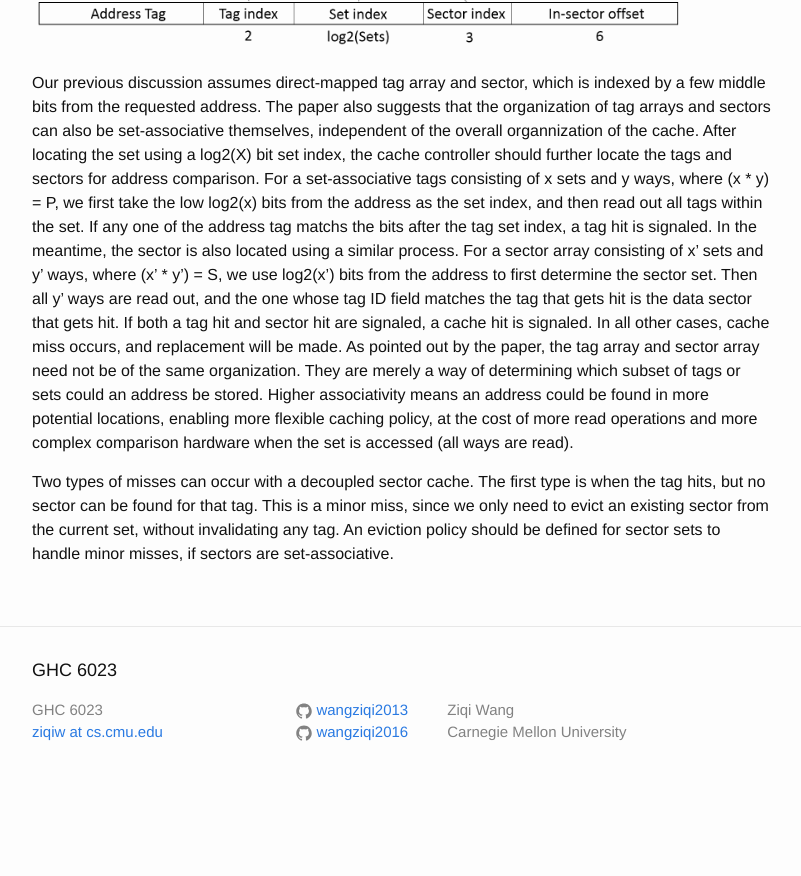
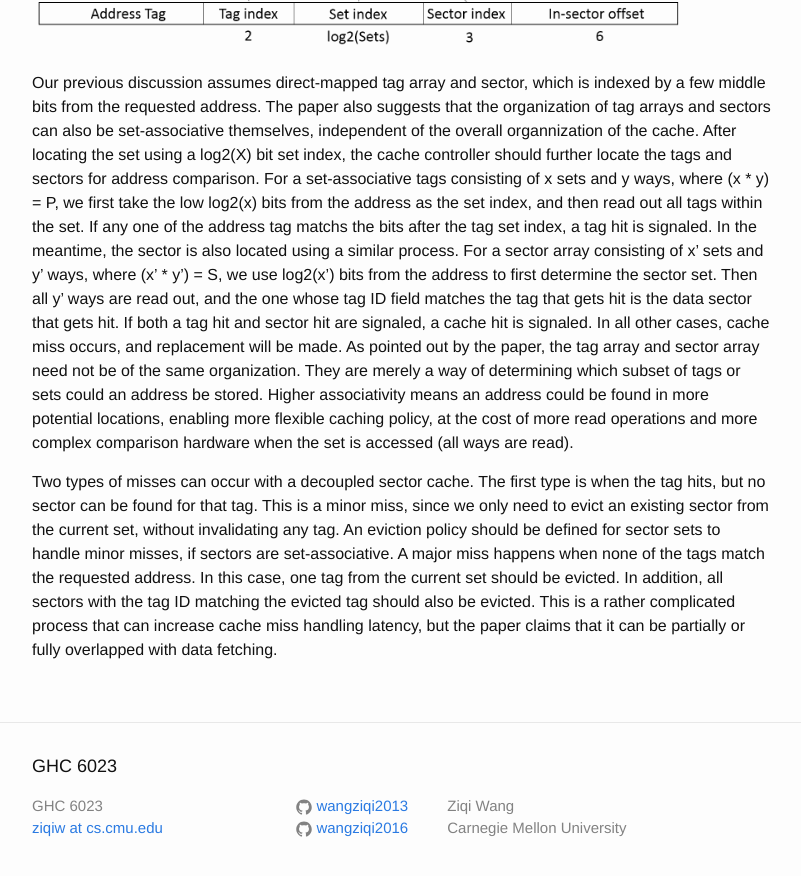
Before and after one commit to wangziqi2013/wangziqi2013.github.io, a Jekyll site: the page built from _posts/2020-05-24-decoupled-sector-caches.markdown, in a window 1280 px wide and 900 px high, scrolled down 2345 px. Shown: the top 876 px of the window, without its empty margins (238-1039 px from the left). Built offline with Jekyll 4.4.1, drawn with Linux system fonts in a browser that asks for light colours; before the commit the page ends 3149 px from its top, so only the background shows below that.

Commit message:
Adding major miss

```diff
--- a/_posts/2020-05-24-decoupled-sector-caches.markdown
+++ b/_posts/2020-05-24-decoupled-sector-caches.markdown
@@ -97,3 +97,7 @@ Two types of misses can occur with a decoupled sector cache. The first type is w
 found for that tag. This is a minor miss, since we only need to evict an existing sector from the current set, without
 invalidating any tag. An eviction policy should be defined for sector sets to handle minor misses, if sectors are
 set-associative.
+A major miss happens when none of the tags match the requested address. In this case, one tag from the current set
+should be evicted. In addition, all sectors with the tag ID matching the evicted tag should also be evicted. This is
+a rather complicated process that can increase cache miss handling latency, but the paper claims that it can be partially
+or fully overlapped with data fetching.
```
